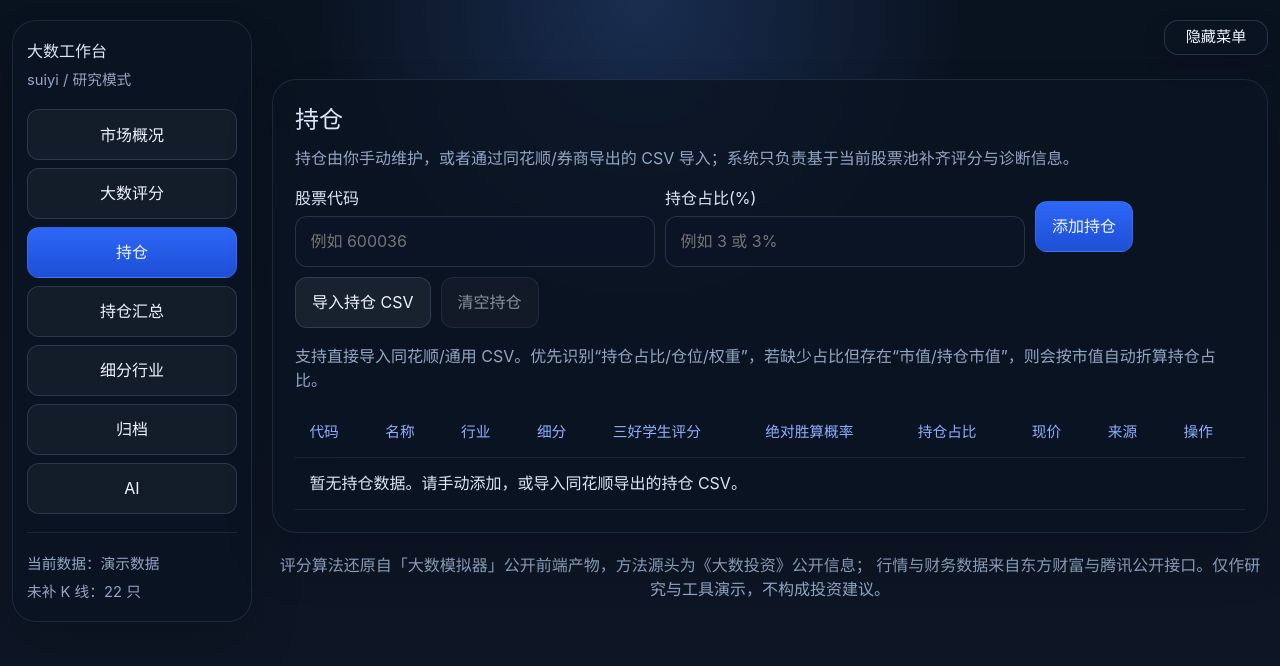
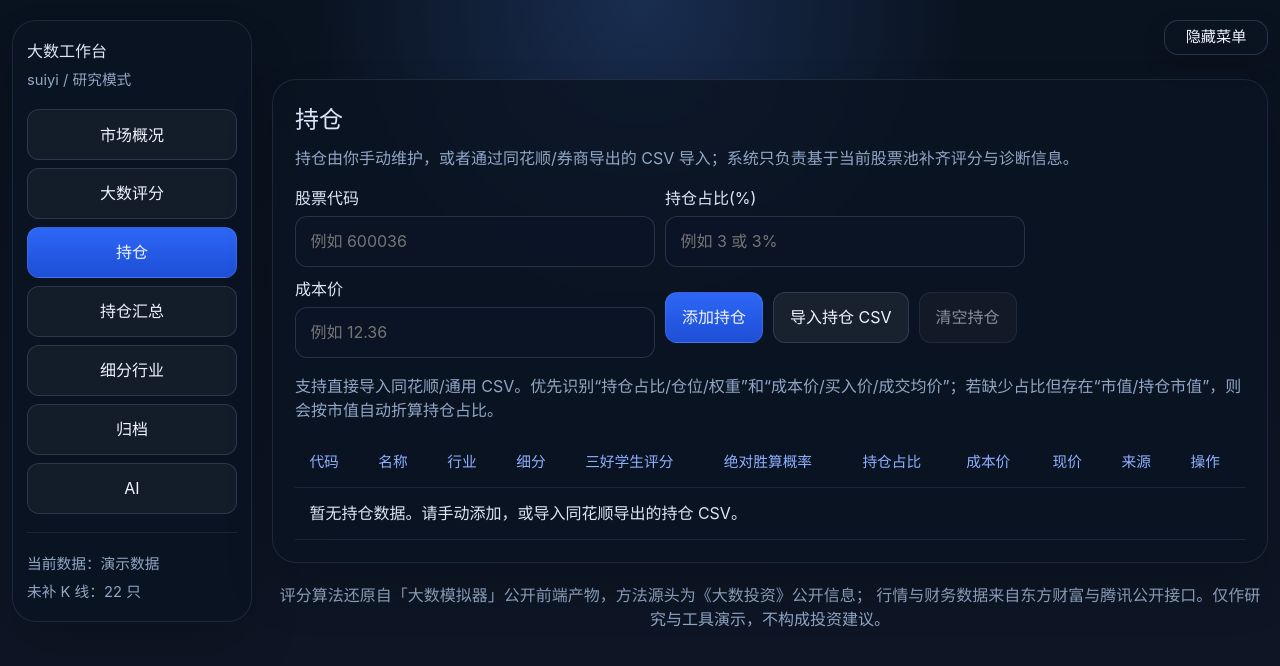
Before and after one commit to 1983suiyi/dashu-stock-web, a React (Vite) app: page / in a window 1280 px wide. Both pictures are taken after a click on the button "持仓". Shown: the top 666 px of the page. Built offline with nearby package versions, Linux system fonts and the light colour scheme.

Commit message:
Add holding cost price input and import support.
Extend manual holdings entry and CSV imports with cost price fields, and show the cost price in the holdings table and exports.

```diff
--- a/src/App.tsx
+++ b/src/App.tsx
@@ -96,12 +96,14 @@ type HoldingImport = {
   code: string
   name: string
   weight: number | null
+  costPrice: number | null
   source: 'manual' | 'csv'
 }
 
 type HoldingDetail = PortfolioHolding & {
   sector: string
   price: number | null
+  costPrice: number | null
   sourceLabel: string
   weightKnown: boolean
 }
@@ -251,6 +253,14 @@ const parseHoldingsCsv = (text: string): HoldingImport[] => {
     '权重',
     '目标权重',
   ])
+  const costPriceIndex = headerIndexOf(headers, [
+    'costprice',
+    '成本价',
+    '成本',
+    '买入价',
+    '买入均价',
+    '成交均价',
+  ])
   const marketValueIndex = headerIndexOf(headers, [
     '市值',
     '持仓市值',
@@ -266,6 +276,8 @@ const parseHoldingsCsv = (text: string): HoldingImport[] => {
       code: normalizeCode(values[codeIndex] ?? ''),
       name: nameIndex >= 0 ? (values[nameIndex] ?? '').trim() : '',
       weight: weightIndex >= 0 ? toRatio(values[weightIndex] ?? '') : null,
+      costPrice:
+        costPriceIndex >= 0 ? parseLooseNumber(values[costPriceIndex] ?? '') : null,
       marketValue:
         marketValueIndex >= 0 ? parseLooseNumber(values[marketValueIndex] ?? '') : null,
     }))
@@ -292,6 +304,7 @@ const parseHoldingsCsv = (text: string): HoldingImport[] => {
       grouped.set(item.code, {
         ...existing,
         name: existing.name || item.name,
+        costPrice: existing.costPrice ?? item.costPrice,
         weight:
           existing.weight !== null && derivedWeight !== null
             ? existing.weight + derivedWeight
@@ -304,6 +317,7 @@ const parseHoldingsCsv = (text: string): HoldingImport[] => {
       code: item.code,
       name: item.name,
       weight: derivedWeight,
+      costPrice: item.costPrice,
       source: 'csv',
     })
   }
@@ -349,6 +363,7 @@ function App() {
   const [holdingImports, setHoldingImports] = useState<HoldingImport[]>([])
   const [holdingCodeInput, setHoldingCodeInput] = useState('')
   const [holdingWeightInput, setHoldingWeightInput] = useState('')
+  const [holdingCostInput, setHoldingCostInput] = useState('')
 
   useEffect(() => {
     try {
@@ -409,6 +424,7 @@ function App() {
           targetWeight: item.weight ?? 0,
           weightKnown: item.weight !== null,
           price: stockMatched?.price ?? null,
+          costPrice: item.costPrice,
           reason: item.source === 'manual' ? '手动添加' : 'CSV 导入',
           sourceLabel: item.source === 'manual' ? '手动添加' : '同花顺/CSV 导入',
         }
@@ -610,6 +626,9 @@ function App() {
   const handleAddHolding = () => {
     const code = normalizeCode(holdingCodeInput)
     const weight = toRatio(holdingWeightInput)
+    const costPrice = holdingCostInput.trim()
+      ? parseLooseNumber(holdingCostInput)
+      : null
 
     if (!code) {
       setWarning('请先输入 6 位股票代码。')
@@ -617,6 +636,10 @@ function App() {
     }
     if (weight === null) {
       setWarning('请填写有效的持仓占比，例如 3 或 3%。')
+      return
+    }
+    if (holdingCostInput.trim() && costPrice === null) {
+      setWarning('请填写有效的成本价，例如 12.36。')
       return
     }
 
@@ -632,14 +655,18 @@ function App() {
           code,
           name: matched?.name ?? code,
           weight,
+          costPrice,
           source: 'manual',
         },
       ]
     })
     setHoldingCodeInput('')
     setHoldingWeightInput('')
+    setHoldingCostInput('')
     setWarning('')
-    setMessage(`已添加持仓：${matched?.name ?? code}，持仓占比 ${(weight * 100).toFixed(2)}%。`)
+    setMessage(
+      `已添加持仓：${matched?.name ?? code}，持仓占比 ${(weight * 100).toFixed(2)}%，成本价 ${costPrice === null ? '未填写' : costPrice.toFixed(2)}。`,
+    )
   }
 
   const handleDeleteHolding = (code: string) => {
@@ -774,6 +801,7 @@ function App() {
         item.score > 0 ? fixed(item.score, 1) : '',
         fixed(item.winProbability, 1),
         item.weightKnown ? (item.targetWeight * 100).toFixed(2) : '',
+        fixed(item.costPrice),
         fixed(item.price),
         item.sourceLabel,
       ]
@@ -789,6 +817,7 @@ function App() {
           '三好学生评分',
           '绝对胜算概率(%)',
           '持仓占比(%)',
+          '成本价',
           '现价',
           '来源',
         ],
@@ -1345,6 +1374,14 @@ function App() {
             placeholder="例如 3 或 3%"
           />
         </label>
+        <label className="inline-search">
+          <span>成本价</span>
+          <input
+            value={holdingCostInput}
+            onChange={(event) => setHoldingCostInput(event.target.value)}
+            placeholder="例如 12.36"
+          />
+        </label>
         <button type="button" onClick={handleAddHolding}>
           添加持仓
         </button>
@@ -1362,7 +1399,7 @@ function App() {
         </button>
       </div>
       <p className="helper-text">
-        支持直接导入同花顺/通用 CSV。优先识别“持仓占比/仓位/权重”，若缺少占比但存在“市值/持仓市值”，则会按市值自动折算持仓占比。
+        支持直接导入同花顺/通用 CSV。优先识别“持仓占比/仓位/权重”和“成本价/买入价/成交均价”；若缺少占比但存在“市值/持仓市值”，则会按市值自动折算持仓占比。
       </p>
       <div className="table-wrap">
         <table>
@@ -1375,6 +1412,7 @@ function App() {
               <th>三好学生评分</th>
               <th>绝对胜算概率</th>
               <th>持仓占比</th>
+              <th>成本价</th>
               <th>现价</th>
               <th>来源</th>
               <th>操作</th>
@@ -1391,6 +1429,7 @@ function App() {
                   <td>{item.score > 0 ? item.score.toFixed(1) : '—'}</td>
                   <td>{percentView(item.winProbability, 1)}</td>
                   <td>{item.weightKnown ? `${(item.targetWeight * 100).toFixed(2)}%` : '—'}</td>
+                  <td>{show(item.costPrice)}</td>
                   <td>{show(item.price)}</td>
                   <td>{item.sourceLabel}</td>
                   <td>
@@ -1407,7 +1446,7 @@ function App() {
             })}
             {holdingDetails.length === 0 && (
               <tr>
-                <td colSpan={10}>
+                <td colSpan={11}>
                   暂无持仓数据。请手动添加，或导入同花顺导出的持仓 CSV。
                 </td>
               </tr>
```
